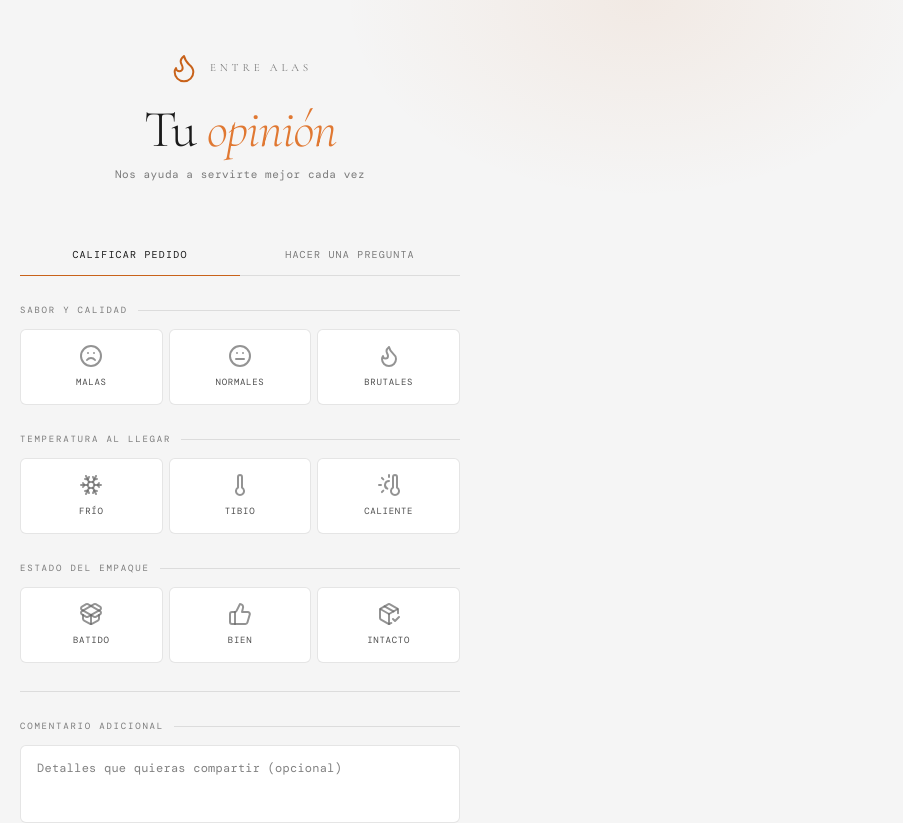
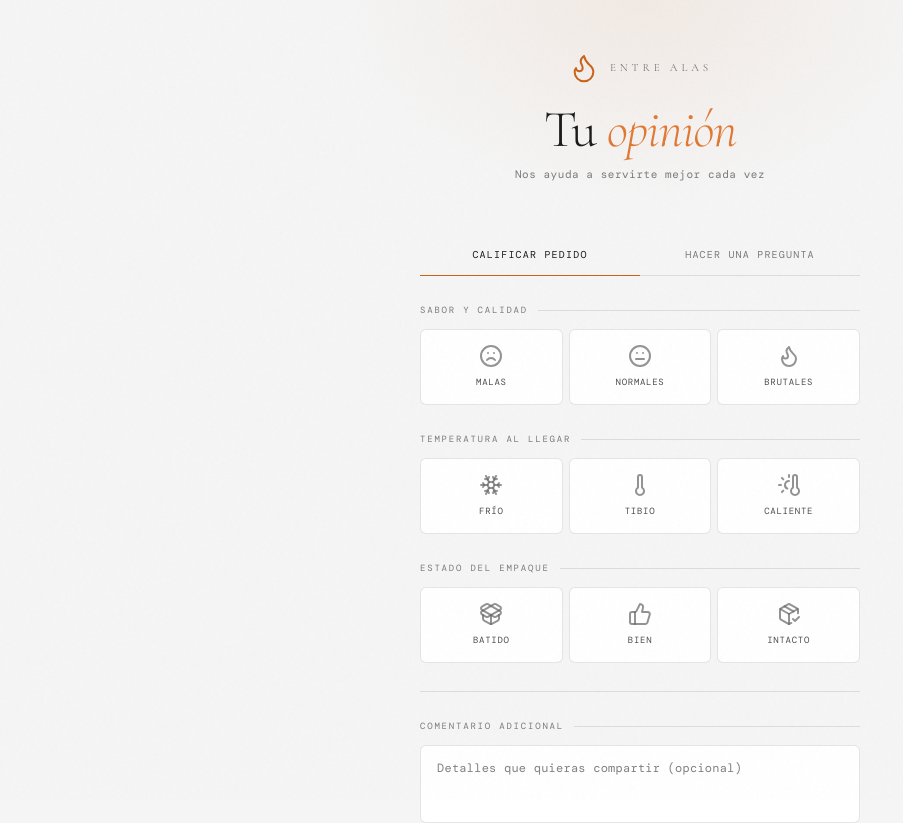
Before and after one commit to fdxruli/ea-panel-feed, a React (Vite) app: page / in a window 1280 px wide. Shown: the top 823 px of the page, without its empty margins (0-903 px from the left). Built offline with nearby package versions, Linux system fonts and the light colour scheme; no server answers; a web font is replaced by a local one.

Commit message:
Actualizar PublicFeedback.tsx

```diff
--- a/src/pages/public/PublicFeedback.tsx
+++ b/src/pages/public/PublicFeedback.tsx
@@ -8,8 +8,14 @@ export function PublicFeedback() {
   const [activeTab, setActiveTab] = useState<'rating' | 'qa'>('rating');
 
   return (
-    <>
+    // ✅ CORRECCIÓN: Se reemplaza el fragmento vacío <> por .feedback-wrapper,
+    // que aplica el grain overlay (::before), el fondo, el flex-layout y el
+    // position: relative que necesita .ambient para posicionarse correctamente.
+    <div className="feedback-wrapper">
+
+      {/* ✅ .ambient ahora tiene un ancestro con position definido */}
       <div className="ambient"></div>
+
       <div className="container">
 
         <header className="header">
@@ -45,6 +51,6 @@ export function PublicFeedback() {
 
         <div className="footer">Entre Alas © 2026 — Todos los derechos reservados</div>
       </div>
-    </>
+    </div>
   );
 }
```
